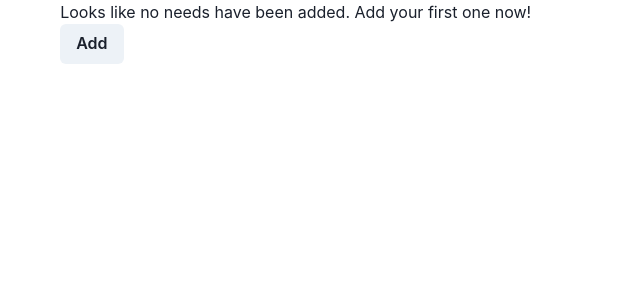
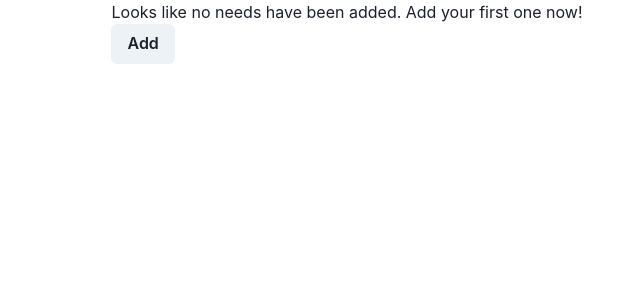
Before and after one commit to FourFifteen/church-board-next, a Next.js app: page /needs in a window 1280 px wide. Shown: the top 300 px of the page, without its empty margins (293-933 px from the left). Built offline with nearby package versions, Linux system fonts and the light colour scheme; no server answers.

Commit message:
linting and auth works! 🎉

```diff
--- a/adapters/firebase-database.ts
+++ b/adapters/firebase-database.ts
@@ -1,7 +1,7 @@
 import { firebaseConfig } from './firebase-config'
 import { getApps, initializeApp } from 'firebase/app'
 import { getDatabase, push, ref, set } from 'firebase/database'
-import { DatabaseProviders, DocDatabaseService, TableRefs } from '../services/database'
+import { DocDatabaseService, TableRefs } from '../services/database'
 import { useList } from 'react-firebase-hooks/database'
 
 // Base initializer. Matches the AuthService
--- a/pages/auth/index.tsx
+++ b/pages/auth/index.tsx
@@ -1,4 +1,4 @@
-import { As, Box, Center, Container, Icon, Spinner, Stack, Text } from '@chakra-ui/react'
+import { As, Box, Container, Icon, Spinner, Stack, Text } from '@chakra-ui/react'
 import { NextPage } from 'next'
 import { FC, useEffect } from 'react'
 import { RiFacebookCircleFill, RiGoogleFill, RiAtFill } from 'react-icons/ri'
@@ -22,8 +22,7 @@ const AuthPage: NextPage = () => {
   ]
 
   return (
-    <Container>
-      <Center>
+    <Container centerContent>
       <Box>
         {isLoading && <Spinner />}
         {!currentUser && (
@@ -39,7 +38,6 @@ const AuthPage: NextPage = () => {
           </>
         )}
       </Box>
-      </Center>
     </Container>
   )
 }
--- a/pages/needs/index.tsx
+++ b/pages/needs/index.tsx
@@ -1,7 +1,6 @@
 import {
   Box,
   Button,
-  Center,
   Container,
   Input,
   List,
@@ -15,13 +14,13 @@ import { Need } from '../../types/entities/Need'
 import { useList } from 'react-firebase-hooks/database'
 import { FirebaseDocDatabaseService } from '../../adapters/firebase-database'
 import { TableRefs } from '../../services/database'
+import { NextPage } from "next"
 
 type Props = {
   userId: string
-  churchId: string
 }
 
-export default function NeedsPage({ userId, churchId }: Props) {
+const NeedsPage: NextPage<Props> = ({ userId }) => {
   const [showAddModal, setShowAddModal] = useState(false)
   const needsRef = useRef<TableRefs | null>(null)
   const [snapshots, loading, error] = useList(needsRef.current)
@@ -40,9 +39,9 @@ export default function NeedsPage({ userId, churchId }: Props) {
   }
 
   return (
-    <Container>
-      {loading && <Center><Spinner /></Center>}
-      {error && <Center><Text>Encountered an error loading the Needs data. Sorry!</Text></Center>}
+    <Container centerContent>
+      {loading && <Spinner />}
+      {error && <Text>Encountered an error loading the Needs data. Sorry!</Text>}
       <Box>
         {/* We are: -Loading, -Have no valid db reference, -Have a valid reference with no data */}
         {(!snapshots || snapshots && !snapshots.length) && !loading &&
@@ -71,7 +70,7 @@ export default function NeedsPage({ userId, churchId }: Props) {
         )}
       </Box>
       {showAddModal && (
-        <AddNeedModal churchId={churchId} userId={userId} setShowAddModal={setShowAddModal} />
+        <AddNeedModal userId={userId} setShowAddModal={setShowAddModal} />
       )}
     </Container>
   )
@@ -81,7 +80,7 @@ interface AddModalProps extends Props {
   setShowAddModal: React.Dispatch<React.SetStateAction<boolean>>
 }
 
-const AddNeedModal: React.FC<AddModalProps> = ({ userId, churchId, setShowAddModal }) => {
+const AddNeedModal: React.FC<AddModalProps> = ({ userId, setShowAddModal }) => {
   const [name, setName] = useState('')
   const [description, setDescription] = useState('')
   const [createdNeed, setCreatedNeed] = useState<Need | null>(null)
@@ -111,10 +110,10 @@ const AddNeedModal: React.FC<AddModalProps> = ({ userId, churchId, setShowAddMod
 
     post()
 
-  }, [name, description, churchId, userId, submitting])
+  }, [name, description, userId, submitting])
 
   useEffect(() => {
-    if (createdNeed && createdNeed.id) {
+    if (createdNeed) {
       setSubmitting(false)
     }
   }, [createdNeed])
@@ -146,3 +145,5 @@ const AddNeedModal: React.FC<AddModalProps> = ({ userId, churchId, setShowAddMod
     </Box>
   )
 }
+
+export default NeedsPage
```
Lines whose indentation alone changed are shown as unchanged.
